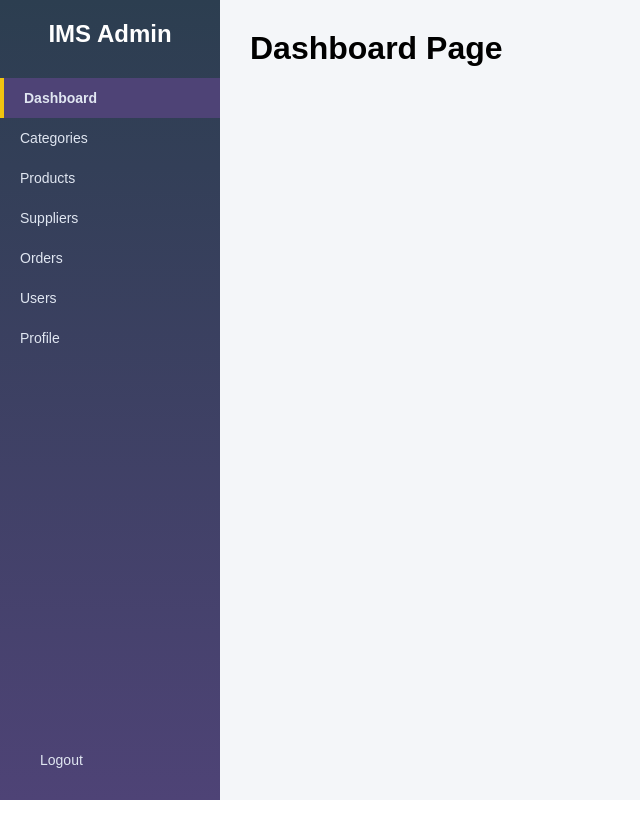
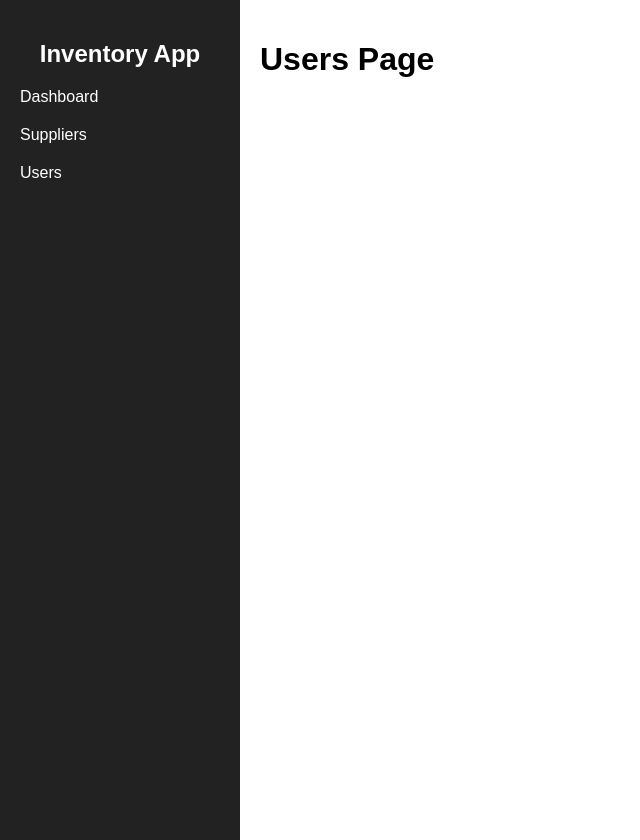
Before and after one commit to prathameshmittal0205-beep/inventory-app, a React (Create React App) app in the folder frontend/: page /users in a window 1280 px wide. Shown: the whole page, without its empty margins (0-640 px from the left). Before the commit the page ends 800 px from the top, so only its background shows below. Built offline with nearby package versions, Linux system fonts and the light colour scheme.

Commit message:
Full frontend update with working Sidebar

```diff
--- a/frontend/package.json
+++ b/frontend/package.json
@@ -10,6 +10,7 @@
     "axios": "^1.13.5",
     "react": "^19.2.4",
     "react-dom": "^19.2.4",
+    "react-router-dom": "^7.13.0",
     "react-scripts": "5.0.1",
     "web-vitals": "^2.1.4"
   },
--- a/frontend/src/App.css
+++ b/frontend/src/App.css
@@ -1,61 +1,35 @@
-* {
+body {
   margin: 0;
-  padding: 0;
-  box-sizing: border-box;
-  font-family: Arial, Helvetica, sans-serif;
+  font-family: Arial, sans-serif;
 }
 
-.app-container {
-  display: flex;
+.sidebar {
+  width: 200px;
+  background-color: #222;
+  color: white;
   height: 100vh;
-}
-
-/* Sidebar */
-.sidebar {
-  width: 220px;
-  background: linear-gradient(to bottom, #2c3e50, #4e4376);
-  color: white;
-  display: flex;
-  flex-direction: column;
-  padding-top: 20px;
+  padding: 20px;
 }
 
 .sidebar h2 {
+  color: #fff;
   text-align: center;
-  margin-bottom: 30px;
 }
 
-/* Sidebar buttons */
-.sidebar button {
-  background: none;
-  border: none;
-  color: #e0e6f1;
-  padding: 12px 20px;
-  text-align: left;
-  cursor: pointer;
-  font-size: 14px;
-  width: 100%;
+.sidebar ul {
+  list-style: none;
+  padding: 0;
 }
 
-.sidebar button:hover {
-  background: rgba(255, 255, 255, 0.1);
+.sidebar ul li {
+  margin: 20px 0;
 }
 
-.sidebar button.active {
-  background: #4e4376;
-  border-left: 4px solid #f1c40f;
-  font-weight: bold;
+.sidebar ul li a {
+  color: white;
+  text-decoration: none;
 }
 
-/* Footer logout */
-.sidebar-footer {
-  margin-top: auto;
-  padding: 20px;
+.sidebar ul li a:hover {
+  color: #00bfff;
 }
-
-/* Main Content */
-.main-content {
-  flex: 1;
-  padding: 30px;
-  background: #f4f6f9;
-}
--- a/frontend/src/App.js
+++ b/frontend/src/App.js
@@ -1,97 +1,25 @@
-import React, { useState } from "react";
+import React from "react";
+import Sidebar from "./Sidebar";
+import { BrowserRouter as Router, Routes, Route } from "react-router-dom";
+import Dashboard from "./Dashboard";
+import Suppliers from "./Suppliers";
+import Users from "./Users";
 import "./App.css";
 
 function App() {
-  const [activePage, setActivePage] = useState("dashboard");
-
-  const handleLogout = () => {
-    alert("Logged out!");
-  };
-
-  const renderContent = () => {
-    switch (activePage) {
-      case "dashboard":
-        return <h1>Dashboard Page</h1>;
-      case "categories":
-        return <h1>Categories Page</h1>;
-      case "products":
-        return <h1>Products Page</h1>;
-      case "suppliers":
-        return <h1>Suppliers Page</h1>;
-      case "orders":
-        return <h1>Orders Page</h1>;
-      case "users":
-        return <h1>Users Page</h1>;
-      case "profile":
-        return <h1>Profile Page</h1>;
-      default:
-        return <h1>Dashboard Page</h1>;
-    }
-  };
-
   return (
-    <div className="app-container">
-      {/* Sidebar */}
-      <div className="sidebar">
-        <h2>IMS Admin</h2>
-
-        <button
-          onClick={() => setActivePage("dashboard")}
-          className={activePage === "dashboard" ? "active" : ""}
-        >
-          Dashboard
-        </button>
-
-        <button
-          onClick={() => setActivePage("categories")}
-          className={activePage === "categories" ? "active" : ""}
-        >
-          Categories
-        </button>
-
-        <button
-          onClick={() => setActivePage("products")}
-          className={activePage === "products" ? "active" : ""}
-        >
-          Products
-        </button>
-
-        <button
-          onClick={() => setActivePage("suppliers")}
-          className={activePage === "suppliers" ? "active" : ""}
-        >
-          Suppliers
-        </button>
-
-        <button
-          onClick={() => setActivePage("orders")}
-          className={activePage === "orders" ? "active" : ""}
-        >
-          Orders
-        </button>
-
-        <button
-          onClick={() => setActivePage("users")}
-          className={activePage === "users" ? "active" : ""}
-        >
-          Users
-        </button>
-
-        <button
-          onClick={() => setActivePage("profile")}
-          className={activePage === "profile" ? "active" : ""}
-        >
-          Profile
-        </button>
-
-        <div className="sidebar-footer">
-          <button onClick={handleLogout}>Logout</button>
+    <Router>
+      <div style={{ display: "flex" }}>
+        <Sidebar />
+        <div style={{ flex: 1, padding: "20px" }}>
+          <Routes>
+            <Route path="/" element={<Dashboard />} />
+            <Route path="/suppliers" element={<Suppliers />} />
+            <Route path="/users" element={<Users />} />
+          </Routes>
         </div>
       </div>
-
-      {/* Main Content */}
-      <div className="main-content">{renderContent()}</div>
-    </div>
+    </Router>
   );
 }
 
--- /dev/null
+++ b/frontend/src/Dashboard.js
@@ -0,0 +1,7 @@
+import React from "react";
+
+function Dashboard() {
+  return <h1>Dashboard Page</h1>;
+}
+
+export default Dashboard;
--- /dev/null
+++ b/frontend/src/Sidebar.js
@@ -0,0 +1,24 @@
+import React from "react";
+import { Link } from "react-router-dom";
+import "./App.css";
+
+function Sidebar() {
+  return (
+    <div className="sidebar">
+      <h2>Inventory App</h2>
+      <ul>
+        <li>
+          <Link to="/">Dashboard</Link>
+        </li>
+        <li>
+          <Link to="/suppliers">Suppliers</Link>
+        </li>
+        <li>
+          <Link to="/users">Users</Link>
+        </li>
+      </ul>
+    </div>
+  );
+}
+
+export default Sidebar;
--- /dev/null
+++ b/frontend/src/Suppliers.js
@@ -0,0 +1,7 @@
+import React from "react";
+
+function Suppliers() {
+  return <h1>Suppliers Page</h1>;
+}
+
+export default Suppliers;
--- /dev/null
+++ b/frontend/src/Users.js
@@ -0,0 +1,7 @@
+import React from "react";
+
+function Users() {
+  return <h1>Users Page</h1>;
+}
+
+export default Users;
--- a/frontend/src/index.css
+++ b/frontend/src/index.css
@@ -1,13 +1,6 @@
+/* Optional global styles */
 body {
   margin: 0;
-  font-family: -apple-system, BlinkMacSystemFont, 'Segoe UI', 'Roboto', 'Oxygen',
-    'Ubuntu', 'Cantarell', 'Fira Sans', 'Droid Sans', 'Helvetica Neue',
-    sans-serif;
-  -webkit-font-smoothing: antialiased;
-  -moz-osx-font-smoothing: grayscale;
+  padding: 0;
+  box-sizing: border-box;
 }
-
-code {
-  font-family: source-code-pro, Menlo, Monaco, Consolas, 'Courier New',
-    monospace;
-}
--- a/frontend/src/index.js
+++ b/frontend/src/index.js
@@ -1,17 +1,11 @@
-import React from 'react';
-import ReactDOM from 'react-dom/client';
-import './index.css';
-import App from './App';
-import reportWebVitals from './reportWebVitals';
+import React from "react";
+import ReactDOM from "react-dom/client";
+import App from "./App";
+import "./index.css";
 
-const root = ReactDOM.createRoot(document.getElementById('root'));
+const root = ReactDOM.createRoot(document.getElementById("root"));
 root.render(
   <React.StrictMode>
     <App />
   </React.StrictMode>
 );
-
-// If you want to start measuring performance in your app, pass a function
-// to log results (for example: reportWebVitals(console.log))
-// or send to an analytics endpoint. Learn more: https://bit.ly/CRA-vitals
-reportWebVitals();
```
Also changed, not shown: 1 other file (tests, documents, lock files or other folders).
